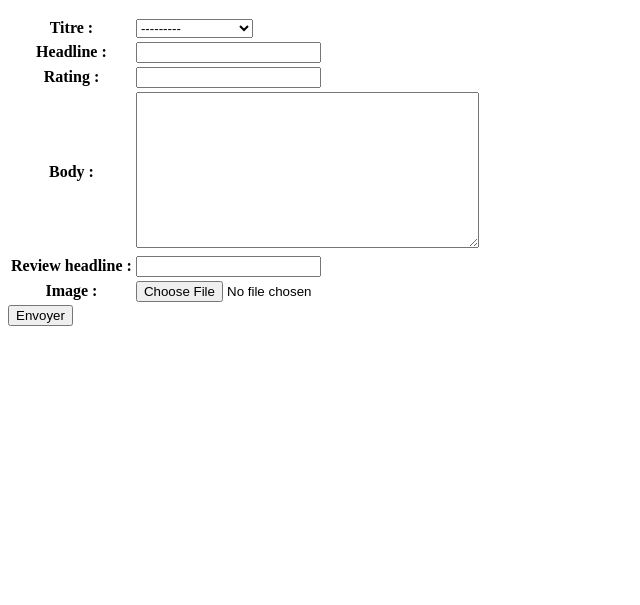
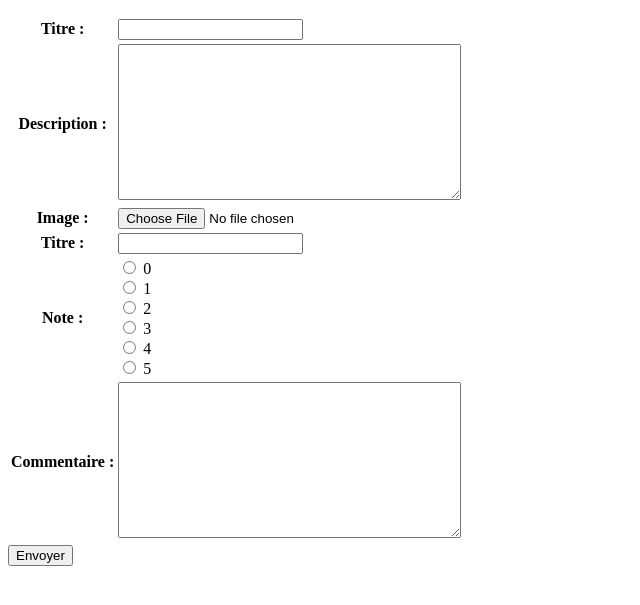
Before and after one commit to TrkSdi/P09_OC_LITReview_Django, a Django app: page /review/ in a window 1280 px wide. Shown: the part 152-757 px from the top of the page, without its empty margins (0-640 px from the left). Run offline with Django 4.2, Linux system fonts and the light colour scheme; a user stored in the database is signed in; data comes from the database, SQL or seed files in the repository; both versions use the stored data as it was before the commit.

Commit message:
Create Review Page

```diff
--- a/src/website/forms.py
+++ b/src/website/forms.py
@@ -5,17 +5,25 @@ from .models import Review, Ticket, BookToReview, TicketToReview
 class ReviewForm(forms.ModelForm):
     class Meta:
         model = Review
-        fields = ["ticket",
-                  "headline",
+        fields = ["headline",
                   "rating",
-                  "body",
-                  "review_headline",
-                  "image"]
-        labels = {"ticket": "Titre",
-                  "comment": "Commentaire",
-                  "note": "Note"}
-        widgets = {"note": forms.RadioSelect(),
+                  "body"]
+        labels = {"headline": "Titre",
+                  "body": "Commentaire",
+                  "rating": "Note"}
+        widgets = {"rating": forms.RadioSelect(),
                    "comment": forms.Textarea()}
+
+class TicketForm(forms.ModelForm):
+    class Meta:
+        model = Ticket
+        fields = ["title", "description", "image"]
+        labels = {"title": "Titre",
+                  "description": "Description",
+                  "image": "Image"}
+        widgets = {"description": forms.Textarea()}
+
+
 
 class BookToReview(forms.ModelForm):
     class Meta:
@@ -40,12 +48,3 @@ class TicketToReview(forms.ModelForm):
                   "note": "Note"}
         widgets = {"note": forms.RadioSelect(),
                    "comment": forms.Textarea()}
-
-class TicketForm(forms.ModelForm):
-    class Meta:
-        model = Ticket
-        fields = ["title", "description", "image"]
-        labels = {"title": "Titre",
-                  "description": "Description",
-                  "image": "Image"}
-        widgets = {"description": forms.Textarea()}
--- a/src/website/models.py
+++ b/src/website/models.py
@@ -18,17 +18,13 @@ class Ticket(models.Model):
     image = models.ImageField(upload_to="images/", blank=True, null=True)
     time_created = models.DateTimeField(auto_now_add=True)
 
-
 class Review(models.Model):
     ticket = models.ForeignKey(to=Ticket, on_delete=models.CASCADE)
     headline = models.CharField(max_length=128)
     user = models.ForeignKey(to=settings.AUTH_USER_MODEL, on_delete=models.CASCADE)
-    rating = models.PositiveSmallIntegerField(validators=[MinValueValidator(0), MaxValueValidator(5)])
+    rating = models.CharField(max_length=5, choices=NOTE, blank=False, default=None)
     body = models.TextField(max_length=8192, blank=True)
     time_created = models.DateTimeField(auto_now_add=True)
-    review_headline = models.CharField(max_length=128)
-    image = models.ImageField(upload_to="images/", blank=True, null=True)
-    # image à enlever
 
 
 class BookToReview(models.Model):
--- a/src/website/templates/review.html
+++ b/src/website/templates/review.html
@@ -20,6 +20,7 @@
                 <form method="POST" enctype='multipart/form-data'>
                     {% csrf_token %}
                     <table>
+                        {{ ticket_form.as_table }}
                         {{ review_form.as_table }}
                     </table>
                     <input type="submit" value="Envoyer">
--- a/src/website/views.py
+++ b/src/website/views.py
@@ -1,4 +1,5 @@
 from itertools import chain
+from django import forms
 from django.shortcuts import redirect, render
 from django.contrib import messages
 from django.contrib.auth.decorators import login_required
@@ -11,45 +12,13 @@ def feed(request):
 
     return render(request, 'flux.html', context={'posts': posts})
 
-
 @login_required
 def posts(request):
     return render(request, "posts.html")
 
 @login_required
-def review(request):
-    if request.method == 'POST':
-        review_form = ReviewForm(request.POST, request.FILES)
-        if review_form.is_valid():
-            instance = review_form.save(commit=False)
-            instance.user = request.user
-            review_form.save()
-            review_form = ReviewForm()
-    else:
-        review_form = ReviewForm()
-
-    return render(request, "review.html", {"review_form": review_form})
-
-@login_required
 def edit_review(request):
     return render(request, "edit-review.html")
-
-@login_required
-def ticket(request):
-
-    if request.method == 'POST':
-        ticket_form = TicketForm(request.POST, request.FILES)
-        if ticket_form.is_valid():
-            instance = ticket_form.save(commit=False)
-            instance.user = request.user
-            ticket_form.save()
-            ticket_form = TicketForm()
-        else:
-            messages.error(request, "Erreur de POST")
-    else:
-        ticket_form = TicketForm()
-
-    return render(request, "ticket.html", {"ticket_form": ticket_form})
 
 @login_required
 def ticket_review(request):
@@ -67,11 +36,13 @@ def ticket_review(request):
 def edit_ticket(request):
     return render(request, "edit-ticket.html")
 
+
+
+
 @login_required
 def follow(request):
     context = {}
     user = CustomUser.objects.get(pk=request.user.id)
-    print(request.method)
     if request.method == "POST":
         search = request.POST["search"]
         followed = CustomUser.objects.get(username=search)
@@ -102,3 +73,43 @@ def unfollow(request):
     context = {"follows":user.follows.all(), "followed_by": user.followed_by.all()}
 
     return render(request, "follow.html", context)
+
+@login_required
+def ticket(request):
+    if request.method == 'POST':
+        ticket_form = TicketForm(request.POST, request.FILES)
+        if ticket_form.is_valid():
+            instance = ticket_form.save(commit=False)
+            instance.user = request.user
+            ticket_form.save()
+            ticket_form = TicketForm()
+        else:
+            messages.error(request, "Erreur de POST")
+    else:
+        ticket_form = TicketForm()
+
+    return render(request, "ticket.html", {"ticket_form": ticket_form})
+
+@login_required
+def review(request):
+    ticket_form = TicketForm()
+    review_form = ReviewForm()
+    if request.method == 'POST':
+        ticket_form = TicketForm(request.POST, request.FILES)
+        review_form = ReviewForm(request.POST)
+        if any([review_form.is_valid(), ticket_form.is_valid()]):
+            ticket = ticket_form.save(commit=False)
+            ticket.user = request.user
+            ticket.save()
+            review = review_form.save(commit=False)
+            review.ticket = ticket
+            review.user = request.user
+            review.save()
+            return redirect('feed')
+    else:
+        review_form = ReviewForm()
+
+    context = {"review_form": review_form,
+               "ticket_form":ticket_form}
+
+    return render(request, "review.html", context)
```
Also changed, not shown: src/db.sqlite3, src/media/images/book-covers-big-2019101610.jpg-1300_HwDWoz0.jpg (added), src/media/images/book-covers-big-2019101610.jpg-1300_J97g0Bn.jpg (added), src/media/images/book-covers-big-2019101610.jpg-1300_PmI2W7J.jpg (added), src/website/migrations/0003_remove_review_image_remove_review_review_headline_and_more.py (added).
